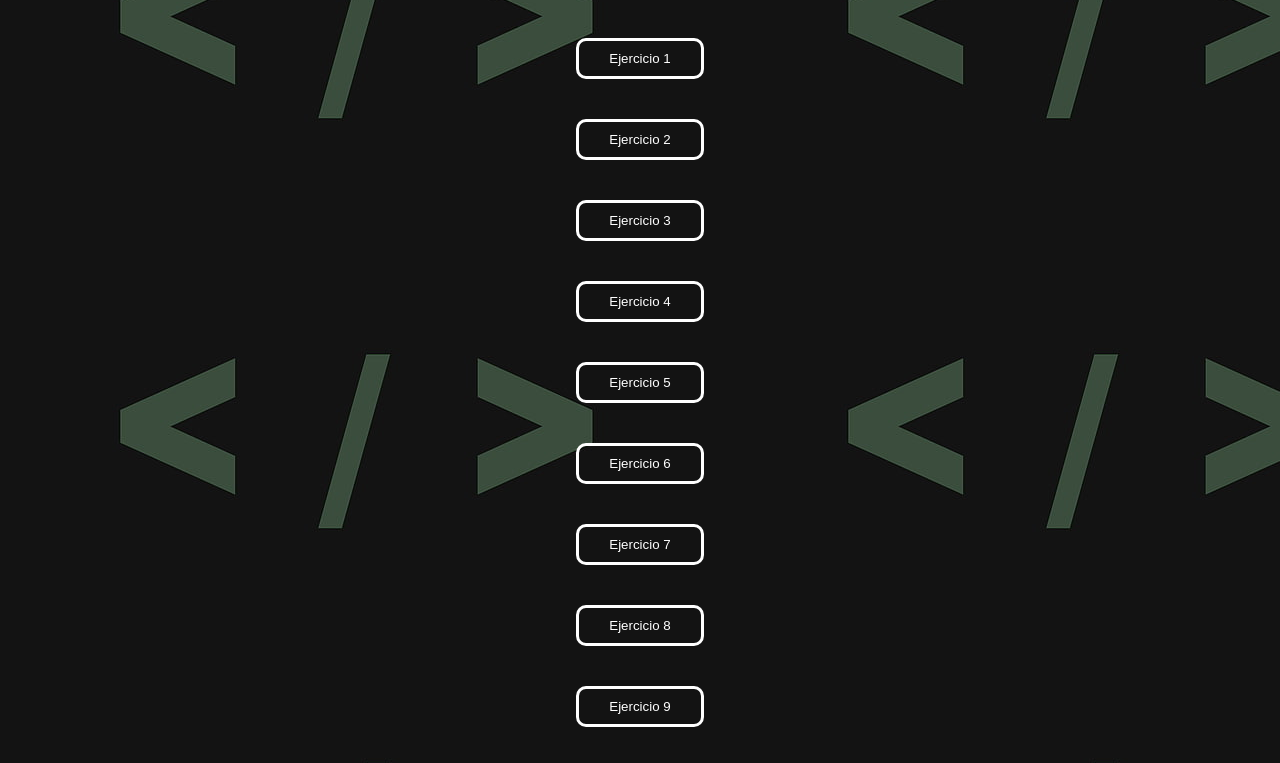
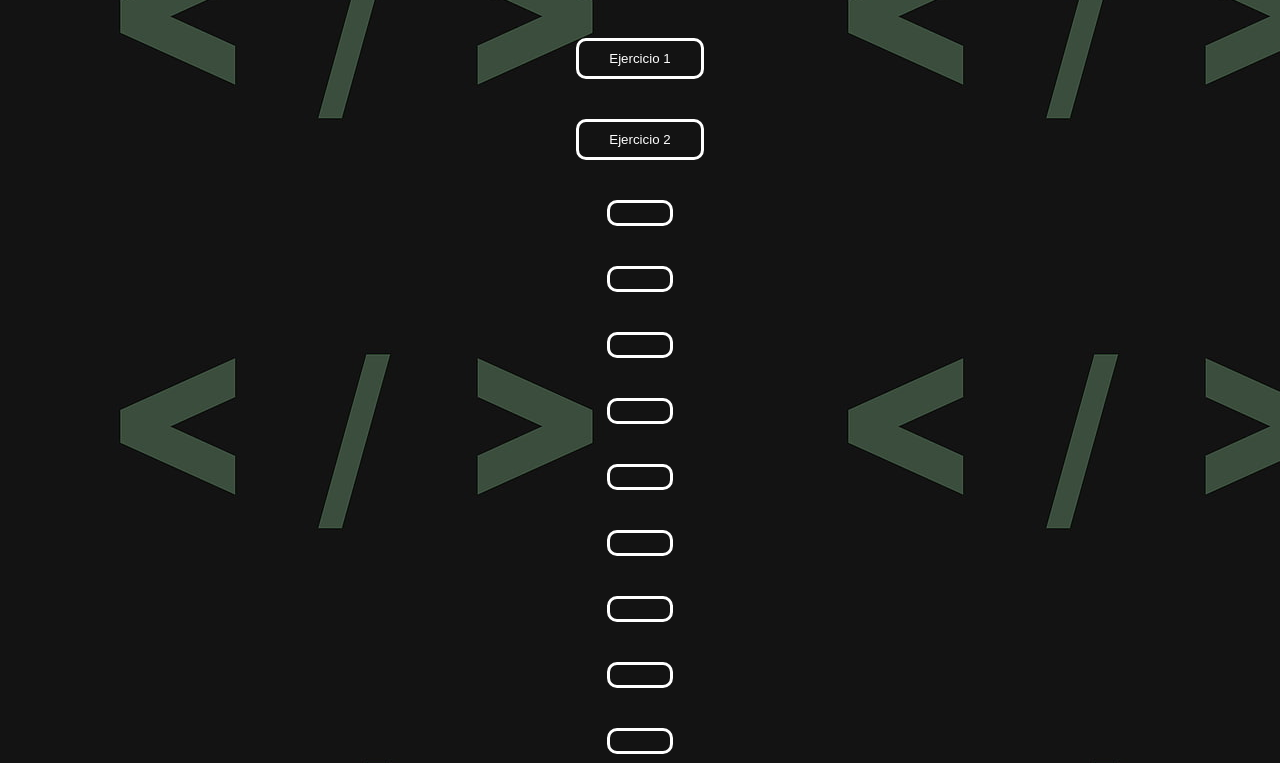
Before and after one commit to CTR544GRF/algoritmos_js, a plain HTML site: page index.html in a window 1280 px wide. Shown: the part 158-921 px from the top of the page. Drawn offline with Linux system fonts and the light colour scheme.

Commit message:
Add files via upload

```diff
--- a/index.html
+++ b/index.html
@@ -10,17 +10,19 @@
 <body>
     <h1>Ejercicios JavaScript</h1>
     <br>
-    <button onclick = "ejercicio1()">Ejercicio 1</button><br>
-    <button oneclick="ejercicio2()">Ejercicio 2</button><br>
-    <button oneclick="ejercicio3()">Ejercicio 3</button><br>
-    <button oneclick="ejercicio4()">Ejercicio 4</button><br>
-    <button oneclick="ejercicio5()">Ejercicio 5</button><br>
-    <button oneclick="ejercicio6()">Ejercicio 6</button><br>
-    <button oneclick="ejercicio7()">Ejercicio 7</button><br>
-    <button oneclick="ejercicio8()">Ejercicio 8</button><br>
-    <button oneclick="ejercicio9()">Ejercicio 9</button><br>
-    <button oneclick="ejercicio10()">Ejercicio 10</button><br>
-    <button oneclick="ejercicio11()">Ejercicio 11</button><br>
+    <button onclick = "ejerciciou()">Ejercicio 1</button> <br>
+<button onclick="ejerciciod()">Ejercicio 2</button> <br>
+<button onclick="ejerciciot()"></button> <br>
+<button onclick="ejercicio4()"></button> <br>
+<button onclick="ejercicio5()"></button> <br>
+<button onclick="ejercicio6()"></button> <br>
+<button onclick="ejercicio7()"></button><br>
+<button onclick="ejercicio8()"></button><br>
+<button onclick="ejercicio9()"></button> <br>
+<button onclick="ejercicio10()"></button><br>
+<button onclick="ejercicio11()"></button><br>
+
+
     <h2>Juan Camilo Diaz Florez</h2>
 <script src="js/main.js"></script>
 
```
